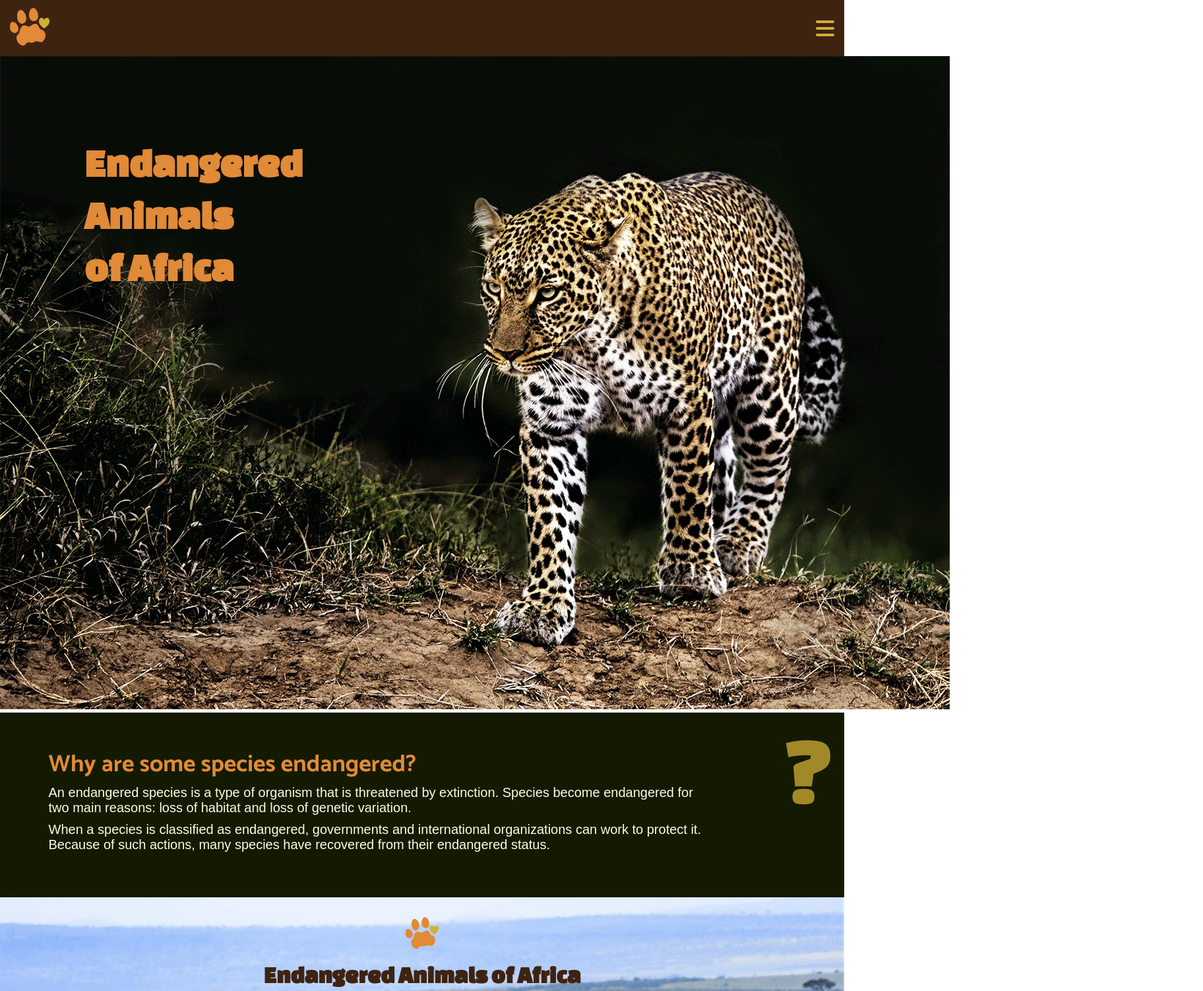
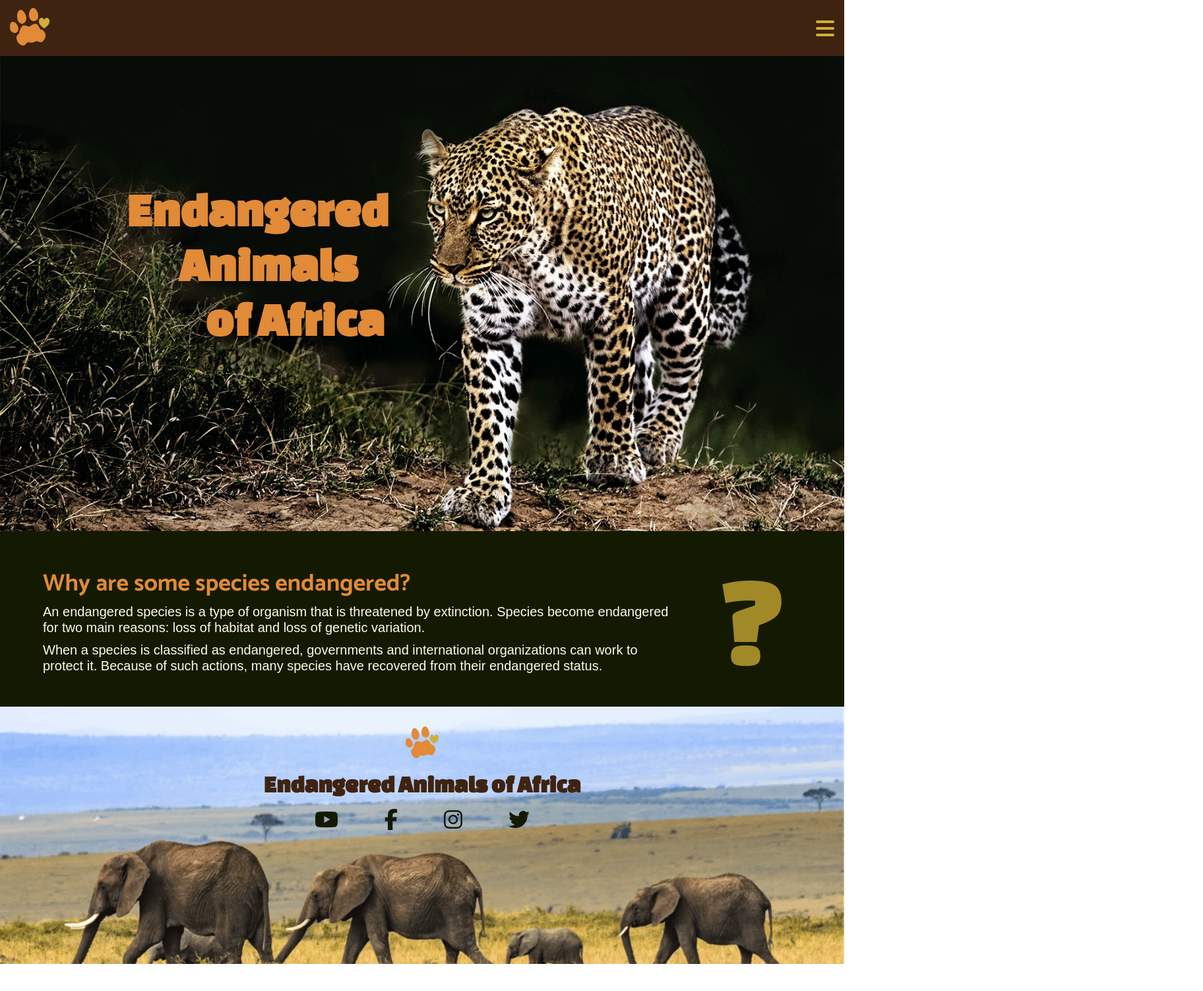
Before and after one commit to blairda/web3, a plain HTML site: page deploy/index.html in a window 1280 px wide. Shown: the top 1502 px of the page at 66% size, 1824 px wide, since content can reach past the window. After the commit the page ends 1461 px from the top, so only its background shows below. Drawn offline with nearby package versions, Linux system fonts and the light colour scheme; a web font is replaced by a local one.

Commit message:
Restart index-content, add typography classes

```diff
--- a/deploy/index.html
+++ b/deploy/index.html
@@ -29,26 +29,27 @@
     </header>
     <section id="index-hero">
             <div>
-                <article>
+                <section class="title">
                     <h1>Endangered</h1>
                     <h1>Animals</h1>
                     <h1>of Africa</h1>
-                </article>
-                <img src="img/index/leopard-main.png" alt="leopard">
+                </section>
             </div>
         </section>
 
         <section class="grid-container" id="index-intro">
             <div>
-                <article id="index-intro-text">
+                <article class="subtitle" id="index-intro-text">
                     <h2>Why are some species endangered?</h2>
-                    <p>An endangered species is a type of organism that is threatened by extinction. Species become endangered
-                        for two main reasons: loss of habitat and loss of genetic variation.</p>
-                    <p>When a species is classified as endangered, governments and international organizations can work to
-                        protect it. Because of such actions, many species have recovered from their endangered status.</p>
+                    <article class="opening">
+                        <p>An endangered species is a type of organism that is threatened by extinction. Species become endangered
+                            for two main reasons: loss of habitat and loss of genetic variation.</p>
+                        <p>When a species is classified as endangered, governments and international organizations can work to
+                            protect it. Because of such actions, many species have recovered from their endangered status.</p>
+                        </article>
                 </article>
 
-                <article id="question-mark">
+                <article class="punctuation" id="question-mark">
                     <span>?</span>
                 </article>
             </div>
--- a/dev/scss/base/_typography.scss
+++ b/dev/scss/base/_typography.scss
@@ -19,5 +19,93 @@ p{
     padding: 0;
 }
 
-.section-title{
+.title{
+    h1 {
+        color: $orange;
+        font-family: 'Changa One', cursive;
+        font-size: rem-calc(36);
+
+        @include md {
+            font-size: rem-calc(60);
+        }
+
+        @include lg {
+            font-size: rem-calc(72);
+        }
+
+        @include xl {
+            font-size: rem-calc(80);
+        }
+    }
 }
+
+
+.subtitle{
+    h2 {
+        color: $orange;
+        font-family: 'Catamaran', sans-serif;
+        font-size: rem-calc(22);
+        line-height: rem-calc(28);
+
+        @include md {
+            font-size: rem-calc(28);
+            line-height: rem-calc(40);
+        }
+
+        @include lg {
+            font-size: rem-calc(36);
+            line-height: rem-calc(60);
+        }
+
+        @include xl {
+            font-size: rem-calc(40);
+        }
+    }
+}
+
+.opening{
+    p {
+        color: $beige;
+        font-family: 'Milu', sans-serif;
+        font-size: rem-calc(16);
+        line-height: rem-calc(20);
+
+        @include md {
+            font-size: rem-calc(18);
+            line-height: rem-calc(24);
+        }
+
+        @include lg {
+            font-size: rem-calc(20);
+            line-height: rem-calc(24);
+        }
+
+        @include xl {
+            font-size: rem-calc(22);
+        }
+    }
+
+    p:first-child{
+        padding-bottom: 10px;
+    }
+}
+
+.punctuation{
+    span {
+        color: rgba($color: $yellow, $alpha: 0.75);
+        font-family: 'Changa One', cursive;
+        font-size: rem-calc(80);
+
+        @include md {
+            font-size: rem-calc(150);
+        }
+
+        @include lg {
+            font-size: rem-calc(200);
+        }
+
+        @include xl {
+            font-size: rem-calc(250);
+        }
+    }
+}
--- a/dev/scss/sections/_index-content.scss
+++ b/dev/scss/sections/_index-content.scss
@@ -2,43 +2,54 @@
     Index-Content
 ============= */
 #index-hero {
-    background-image: url("../img/index/leopard-main-background.png");
+    background-image: url("../img/index/leopard-main.png");
     background-position: center;
     background-size: cover;
+    height: 60vh;
     position: relative;
-    width: initial;
+
+    @include md {
+        height: 70vh;
+    }
+
+    @include lg {
+        height: 90vh;
+    }
 
     div {
-        article {
-            margin: 10%;
+        section {
+            margin-left: 2%;
+            margin-top: 10%;
             position: absolute;
 
-            h1 {
-                color: $orange;
-                font-family: 'Changa One', cursive;
-                font-size: rem-calc(32);
-                padding-bottom: 10px;
+            @include lg {
+                margin-left: 15%;
+                margin-top: 15%;
+            }
+
+            @include xl {
+                margin-top: 10%;
+            }
+
+            h1:nth-child(2) {
+                margin-left: 10%;
+
+                @include lg {
+                    margin-left: 20%;
+                }
+            }
+
+            h1:nth-child(3) {
+                margin-left: 15%;
 
                 @include md {
-                    font-size: rem-calc(48);
+                    margin-left: 20%;
                 }
 
                 @include lg {
-                    font-size: rem-calc(60);
-                }
-
-                @include xl {
-                    font-size: rem-calc(72);
-                }
-
-                h1:last-of-type {
-                    margin: 30%;
+                    margin-left: 30%;
                 }
             }
-        }
-
-        img {
-            margin: 0 30% 0 0;
         }
     }
 }
@@ -51,74 +62,20 @@
 
     div {
         display: grid;
+        grid-template-columns: 80% auto;
         grid-template-areas: "text question";
 
         #index-intro-text {
             grid-area: text;
-            padding: 10%;
-
-            @include md {
-                padding: 5% 10% 5% 5%;
-            }
-
-            h2 {
-                color: $orange;
-                font-family: 'Catamaran', sans-serif;
-                font-size: rem-calc(22);
-                padding-bottom: 10px;
-
-                @include md {
-                    font-size: rem-calc(28);
-                }
-
-                @include lg {
-                    font-size: rem-calc(36);
-                }
-
-                @include xl {
-                    font-size: rem-calc(40);
-                }
-            }
-
-            p {
-                color: $beige;
-                font-family: 'Milu', sans-serif;
-                font-size: rem-calc(16);
-                padding-bottom: 10px;
-
-                @include md {
-                    font-size: rem-calc(18);
-                }
-
-                @include lg {
-                    font-size: rem-calc(20);
-                }
-
-                @include xl {
-                    font-size: rem-calc(22);
-                }
-            }
+            padding: 5% 0% 5% 5%;
         }
 
         #question-mark {
             grid-area: question;
 
-            span {
-                color: rgba($color: $yellow, $alpha: 0.75);
-                font-family: 'Changa One', cursive;
-                font-size: rem-calc(80);
-
-                @include md {
-                    font-size: rem-calc(100);
-                }
-
-                @include lg {
-                    font-size: rem-calc(150);
-                }
-
-                @include xl {
-                    font-size: rem-calc(200);
-                }
+            @include md{
+                display: grid;
+                place-items: center;
             }
         }
     }
```
Also changed, not shown: deploy/css/styles.css, 4 other files.
